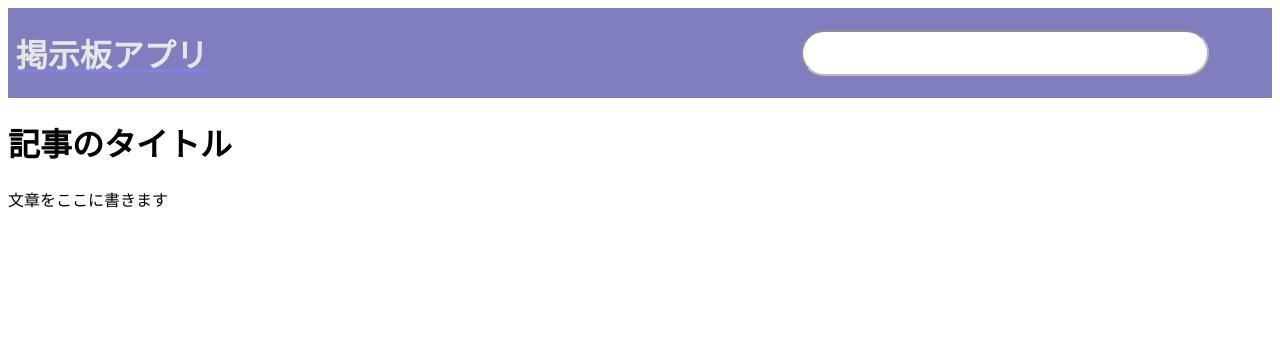
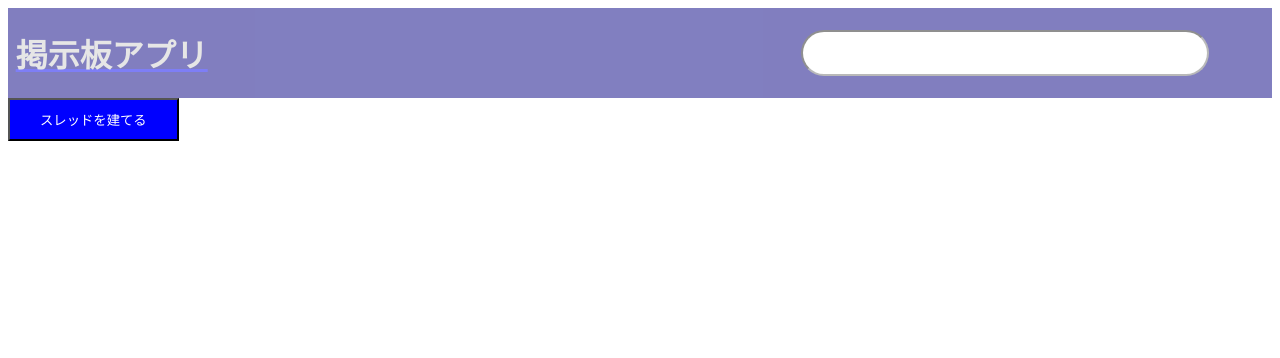
Before and after one commit to Yuga193/-Bulletinboard-Work, a Flask app: page / in a window 1280 px wide. Shown: the top 358 px of the page. Run offline with Flask 3, Linux system fonts and the light colour scheme.

Commit message:
ボタン追加

```diff
--- a/static/main.css
+++ b/static/main.css
@@ -21,3 +21,9 @@ header {
     display: block;
     border-radius: 50px;
 }
+
+.btn{
+    padding: 10px 30px;
+    background: blue;
+    color: white;
+}
--- a/templates/html/main.html
+++ b/templates/html/main.html
@@ -10,8 +10,7 @@
         <a href="http://127.0.0.1:5000/"><h1 style="color: #CECECE;" class="title">掲示板アプリ</h1></a>
         <input type="text" name="name" class="Search">
     </header>
-    <h1>記事のタイトル</h1>
-    <p>文章をここに書きます</p>
+    <button type="button" class="btn">スレッドを建てる</button>
     <footer>
         <!-- フッターの内容 -->
     </footer>
```
